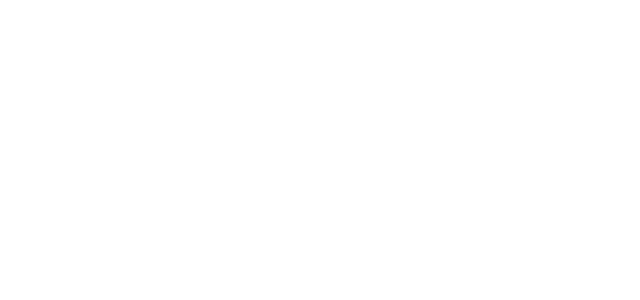
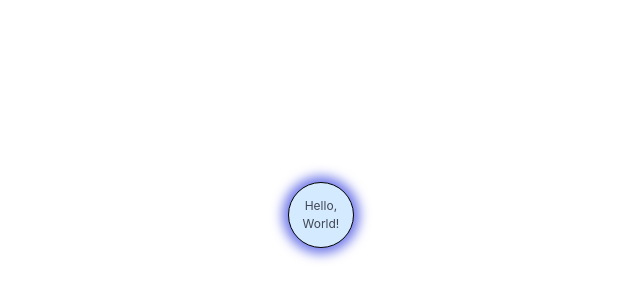
Before and after one commit to jakeyjakeyy/vent, a Vue app in the folder frontend/: page / in a window 1280 px wide. Shown: the part 186-486 px from the top of the page, without its empty margins (320-960 px from the left). Built offline with nearby package versions, Linux system fonts and the light colour scheme; the HTML template or start-up script is replaced by a standard one.

Commit message:
feat(Universe): :sparkles: add post rendering and zoom functionality

```diff
--- /dev/null
+++ b/frontend/src/components/Post.vue
@@ -0,0 +1,57 @@
+<script setup lang="ts">
+import { nextTick, onMounted, ref } from "vue";
+defineProps<{
+  post: {
+    x: number;
+    y: number;
+    content: string;
+    size: number;
+    id: number;
+  };
+}>();
+let hovering = ref(false);
+</script>
+
+<template>
+  <div
+    class="post"
+    :id="'post-' + post.id"
+    @mouseover="hovering = true"
+    @mouseleave="hovering = false"
+  >
+    <div class="post-content">{{ post.content }}</div>
+  </div>
+</template>
+
+<style scoped>
+.post {
+  position: absolute;
+  display: flex;
+  justify-content: center;
+  align-items: center;
+  text-align: center;
+  left: 50%;
+  top: 50%;
+  background-color: #d4ebff;
+  box-shadow: 0px 0px 10px 5px #747de8;
+  border: 1px solid #000;
+  border-radius: 50%;
+  width: 50px;
+  height: 50px;
+  padding: 2rem;
+  font-size: 12px;
+  animation: glow 2s ease-in-out infinite alternate;
+  transition: transform 0.2s;
+  cursor: pointer;
+}
+
+.post:hover {
+  transform: scale(1.1);
+}
+
+@keyframes glow {
+  to {
+    box-shadow: 0px 0px 20px 10px #535fed;
+  }
+}
+</style>
--- a/frontend/src/components/Universe.vue
+++ b/frontend/src/components/Universe.vue
@@ -1,15 +1,23 @@
 <script setup lang="ts">
 import { nextTick, onMounted, ref } from "vue";
-import { drawCoordinateGrid } from "@/utils/universe";
+import { drawCoordinateGrid, drawPosts } from "@/utils/universe";
+import Post from "./Post.vue";
 const FRAMERATE = 144;
 let container = ref<HTMLElement | null>(null);
 let canvas: HTMLCanvasElement | null;
 let ctx: CanvasRenderingContext2D | null;
 let zoom = 1;
+let zoomenabled = false;
 let dragging = false;
 let dragStart = { x: 0, y: 0 };
 let dragEnd = { x: 0, y: 0 };
 let dragDelta = { x: 0, y: 0 };
+let centerX = 0;
+let centerY = 0;
+
+let posts = ref<any[]>([
+  { x: 0, y: 0, content: "Hello, World!", size: 1, id: 1 },
+]);
 
 onMounted(async () => {
   // When the component is mounted, initialize the container and canvas
@@ -19,6 +27,9 @@ onMounted(async () => {
   await nextTick(); // canvas is null without this
   canvas = <HTMLCanvasElement>document.getElementById("universe-canvas");
   ctx = canvas.getContext("2d");
+  centerX = container.value?.clientWidth / 2;
+  centerY = container.value?.clientHeight / 2;
+
   if (!ctx || !container.value) return;
 
   // Event listeners
@@ -33,7 +44,7 @@ onMounted(async () => {
     if (!canvas || !ctx || !dragging) return;
     dragDelta.x = e.offsetX - dragStart.x;
     dragDelta.y = e.offsetY - dragStart.y;
-    console.log(e.offsetX - dragDelta.x, e.offsetY - dragDelta.y); // This calculates grid coordinates based on the drag
+    // console.log(e.offsetX - dragDelta.x, e.offsetY - dragDelta.y); // This calculates grid coordinates based on the drag
   });
   // mouseup
   canvas?.addEventListener("mouseup", (e) => {
@@ -42,11 +53,18 @@ onMounted(async () => {
     dragEnd.x += dragDelta.x;
     dragEnd.y += dragDelta.y;
   });
+  canvas?.addEventListener("wheel", (e) => {
+    if (!canvas || !ctx || !zoomenabled) return;
+    zoom += e.deltaY * -0.01;
+    zoom = Math.min(Math.max(0.125, zoom), 4);
+  });
 
   window.addEventListener("resize", () => {
     if (!canvas || !container.value) return;
     canvas.width = container.value.clientWidth;
     canvas.height = container.value.clientHeight;
+    centerX = container.value.clientWidth / 2;
+    centerY = container.value.clientHeight / 2;
   });
 });
 
@@ -59,7 +77,19 @@ setInterval(() => {
     container.value.clientWidth,
     container.value.clientHeight
   );
-  drawCoordinateGrid(container.value, ctx, dragDelta);
+  drawCoordinateGrid(container.value, ctx, dragDelta, zoom);
+  // drawPosts(container.value, ctx, posts.value, dragDelta);
+  for (const post of posts.value) {
+    let postElement = document.getElementById(`post-${post.id}`);
+    if (postElement) {
+      postElement.style.left = `${
+        post.x + centerX + dragDelta.x - postElement.clientWidth / 2
+      }px`;
+      postElement.style.top = `${
+        post.y + centerY + dragDelta.y - postElement.clientHeight / 2
+      }px`;
+    }
+  }
 }, 1000 / FRAMERATE);
 </script>
 
@@ -71,6 +101,7 @@ setInterval(() => {
       :width="container?.clientWidth"
       :height="container?.clientHeight"
     ></canvas>
+    <Post v-for="post in posts" :post="post" />
   </div>
 </template>
 
--- a/frontend/src/utils/universe.ts
+++ b/frontend/src/utils/universe.ts
@@ -1,9 +1,10 @@
 function drawCoordinateGrid(
   container: HTMLElement,
   ctx: CanvasRenderingContext2D,
-  dragDelta: { x: number; y: number }
+  dragDelta: { x: number; y: number },
+  zoom: number
 ) {
-  const SIZE = 50;
+  const SIZE = 50 * zoom;
   if (!ctx || !container) return;
   ctx.clearRect(0, 0, container.clientWidth, container.clientHeight);
   ctx.beginPath();
@@ -36,4 +37,26 @@ function drawCoordinateGrid(
   ctx.closePath();
 }
 
-export { drawCoordinateGrid };
+function drawPosts(
+  container: HTMLElement,
+  ctx: CanvasRenderingContext2D,
+  posts: { x: number; y: number; content: string; size: number }[],
+  dragDelta: { x: number; y: number }
+) {
+  posts.forEach((post) => {
+    const centerX = container.clientWidth / 2;
+    const centerY = container.clientHeight / 2;
+    const x = centerX + post.x + dragDelta.x;
+    const y = centerY + post.y + dragDelta.y;
+    ctx.beginPath();
+    ctx.arc(x, y, 5 * post.size, 0, 2 * Math.PI);
+    ctx.fillStyle = "red";
+    ctx.fill();
+    ctx.closePath();
+    ctx.font = "10px Arial";
+    ctx.fillStyle = "white";
+    ctx.fillText(post.content, x + 10, y + 10);
+  });
+}
+
+export { drawCoordinateGrid, drawPosts };
```
